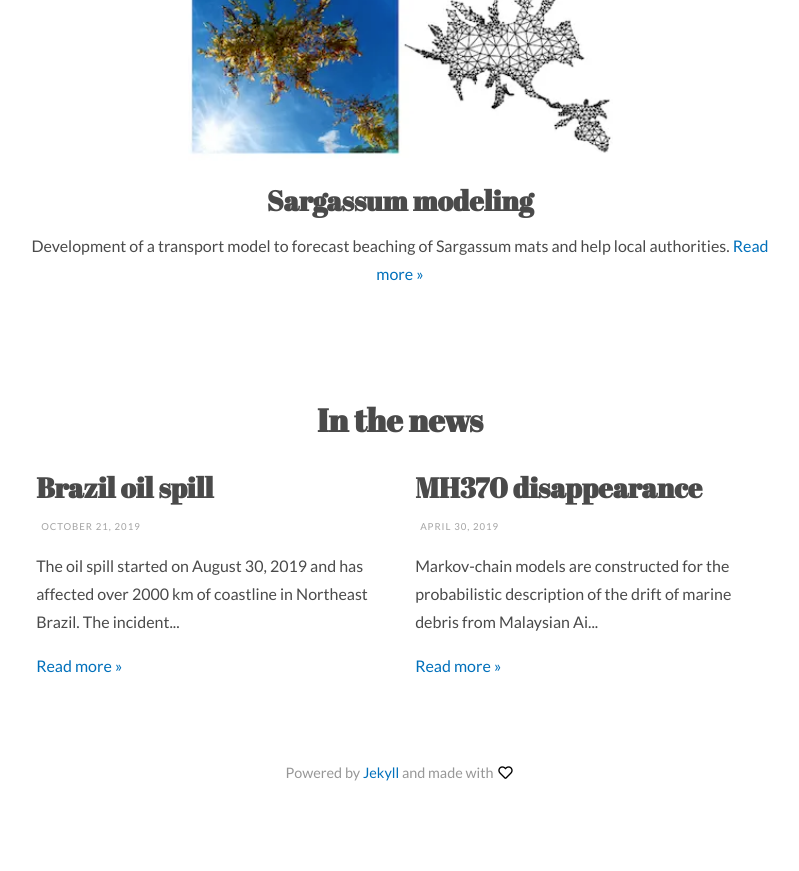
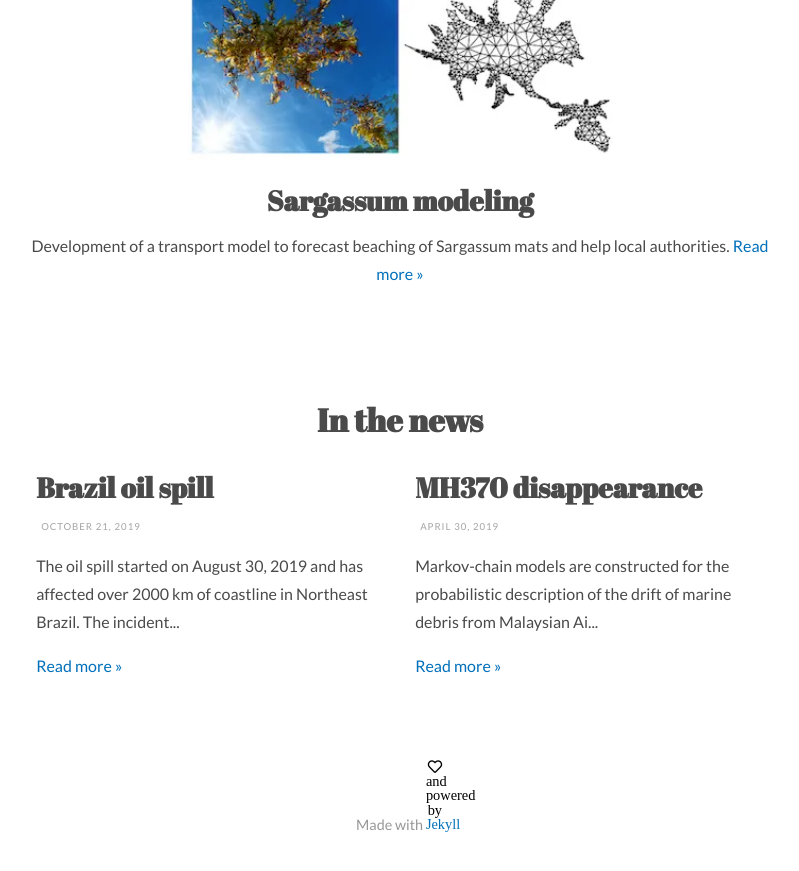
Before and after one commit to philippemiron/philippemiron.github.io, a Jekyll site: the page built from index.html, in a window 1280 px wide and 900 px high, scrolled down 1535 px. Shown: the top 871 px of the window, without its empty margins (240-1039 px from the left). Built offline with Jekyll 4.4.1, drawn with Linux system fonts in a browser that asks for light colours; nearby versions of some CDN libraries; the list of posts is cut into pages by our own code; before the commit the page ends 2384 px from its top, so only the background shows below that.

Commit message:
change footer

```diff
--- a/_config.yml
+++ b/_config.yml
@@ -14,7 +14,7 @@ theme_settings:
      <p>Turning data into science at the University of Miami<p>
   header_text_feature_image:
   footer_text: >
-   Powered by <a href="http://jekyllrb.com">Jekyll</a> and made with <i class="far fa-fw fa-heart"></i>
+   Made with <i class="far fa-fw fa-heart"> and powered by <a href="http://jekyllrb.com">Jekyll</a></i>
 
   # Icons
   rss: false
```
